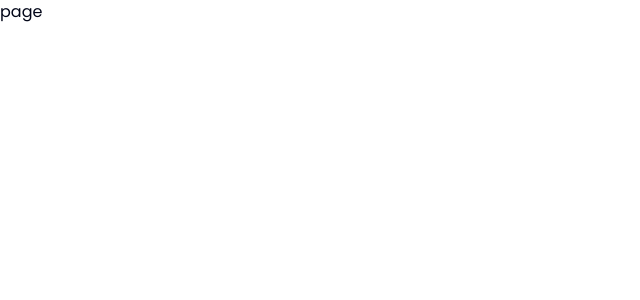
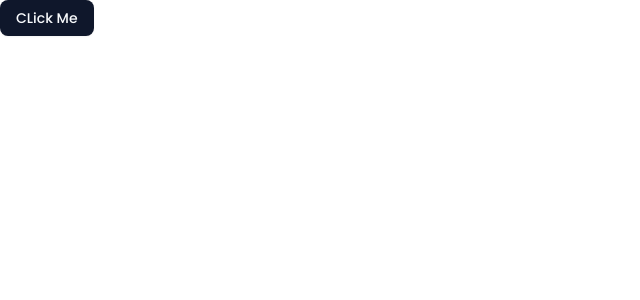
Before and after one commit to Biruk-Bogale/job-portal, a Next.js app: page / in a window 1280 px wide. Shown: the top 300 px of the page, without its empty margins (0-640 px from the left). Built offline with nearby package versions, Linux system fonts and the light colour scheme.

Commit message:
clerk authentication

```diff
--- a/app/layout.tsx
+++ b/app/layout.tsx
@@ -1,6 +1,7 @@
 import type { Metadata } from "next";
 import { Poppins } from "next/font/google";
 import "./globals.css";
+import { ClerkProvider } from "@clerk/nextjs";
 
 const poppins = Poppins({
   subsets: ["latin"],
@@ -18,8 +19,10 @@ export default function RootLayout({
   children: React.ReactNode;
 }>) {
   return (
-    <html lang="en">
-      <body className={`${poppins.className}`}>{children}</body>
-    </html>
+    <ClerkProvider>
+      <html lang="en">
+        <body className={`${poppins.className}`}>{children}</body>
+      </html>
+    </ClerkProvider>
   );
 }
--- a/app/page.tsx
+++ b/app/page.tsx
@@ -1,8 +1,11 @@
+import { Button } from '@/components/ui/button'
 import React from 'react'
 
 function page() {
   return (
-    <div>page</div>
+<Button>
+  CLick Me
+</Button>
   )
 }
 
--- /dev/null
+++ b/middleware.ts
@@ -0,0 +1,16 @@
+import { clerkMiddleware, createRouteMatcher } from "@clerk/nextjs/server";
+
+const isProtectedRoute = createRouteMatcher(["/"]);
+
+export default clerkMiddleware(async (auth, req) => {
+  if (isProtectedRoute(req)) await auth.protect();
+});
+
+export const config = {
+  matcher: [
+    // Skip Next.js internals and all static files, unless found in search params
+    "/((?!_next|[^?]*\\.(?:html?|css|js(?!on)|jpe?g|webp|png|gif|svg|ttf|woff2?|ico|csv|docx?|xlsx?|zip|webmanifest)).*)",
+    // Always run for API routes
+    "/(api|trpc)(.*)",
+  ],
+};
--- a/package.json
+++ b/package.json
@@ -9,6 +9,7 @@
     "lint": "next lint"
   },
   "dependencies": {
+    "@clerk/nextjs": "^6.20.0",
     "@radix-ui/react-slot": "^1.2.3",
     "class-variance-authority": "^0.7.1",
     "clsx": "^2.1.1",
```
Also changed, not shown: 2 other files (tests, documents, lock files or other folders).
